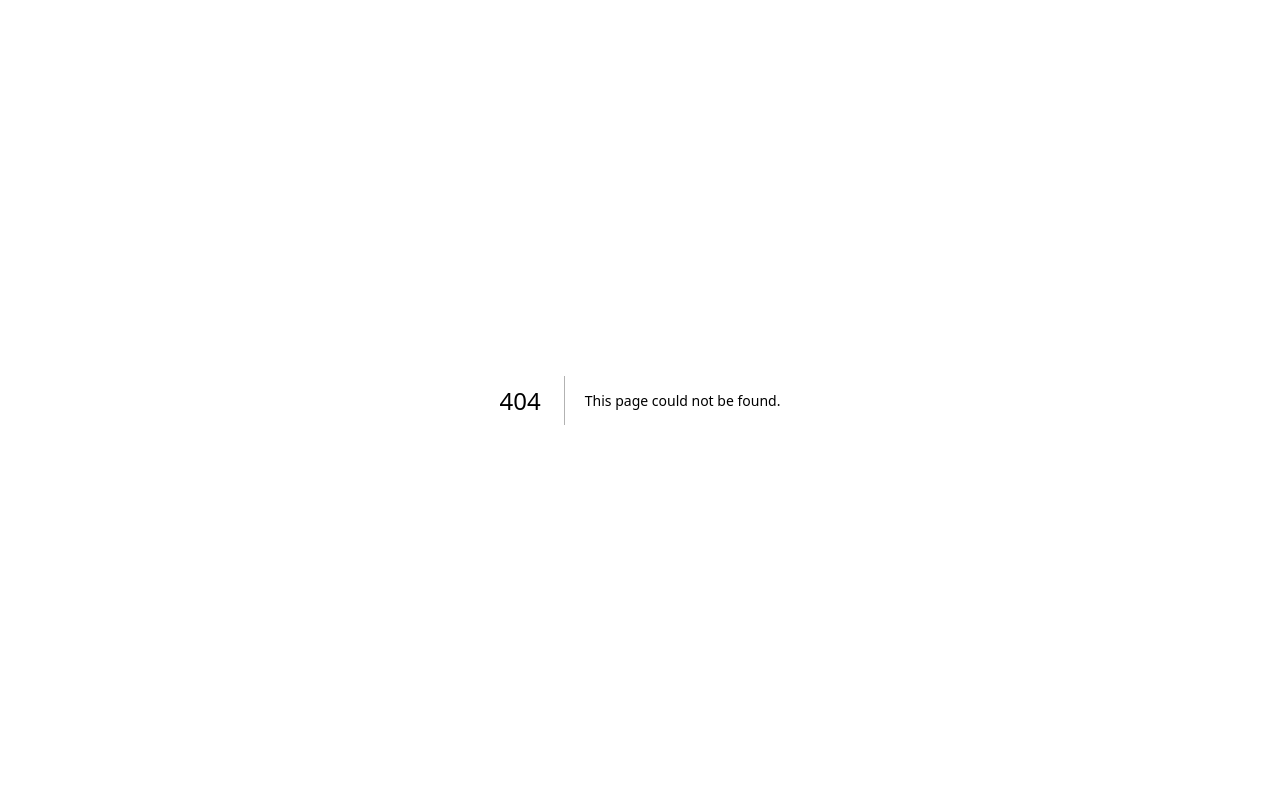
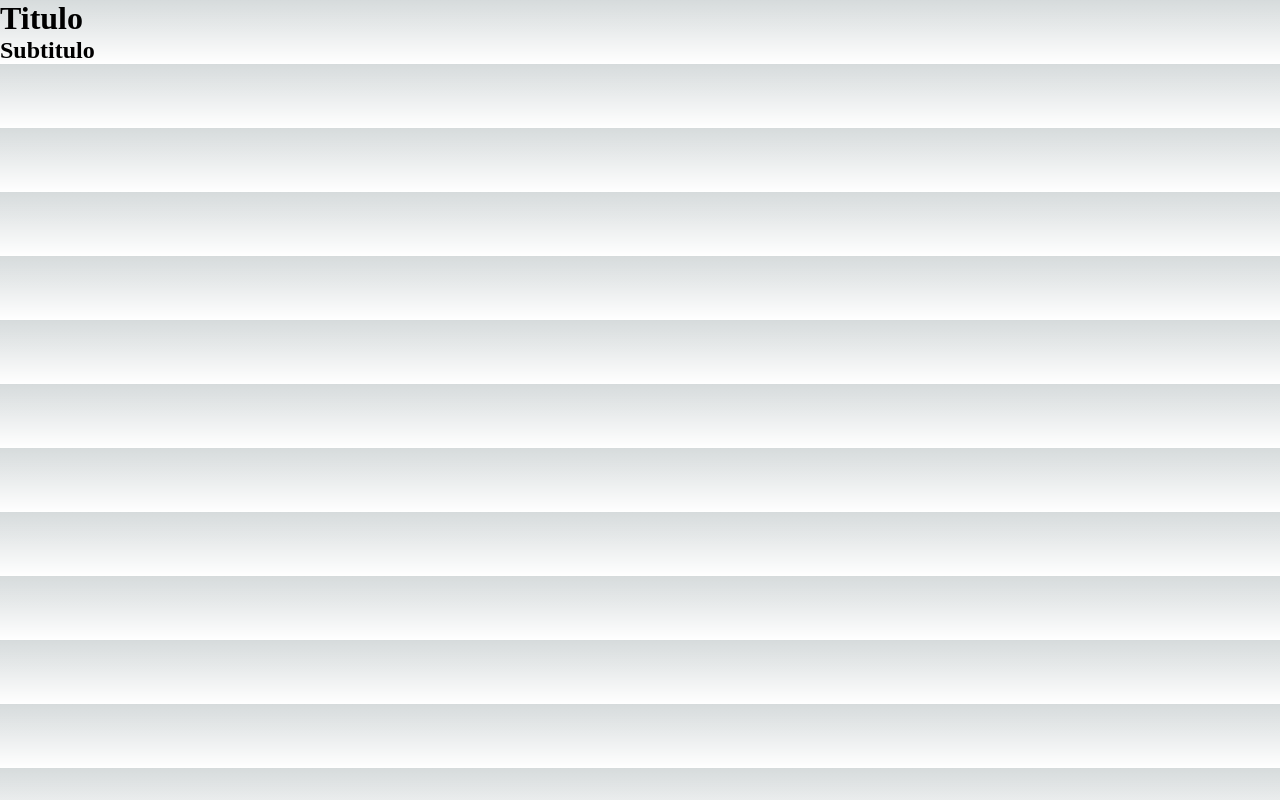
Before and after one commit to ArthurDetomi/NextJS, a Next.js app in the folder exercicios/: page /basico/fragment1 in a window 1280 px wide. Before the commit this address had no page. Built offline with nearby package versions, Linux system fonts and the light colour scheme.

Commit message:
Fragment

```diff
--- /dev/null
+++ b/exercicios/src/pages/basico/fragment1.jsx
@@ -0,0 +1,8 @@
+export default function fragment() {
+    return (
+        <>
+            <h1>Titulo</h1>
+            <h2>Subtitulo</h2>
+        </>
+    );
+}
```
